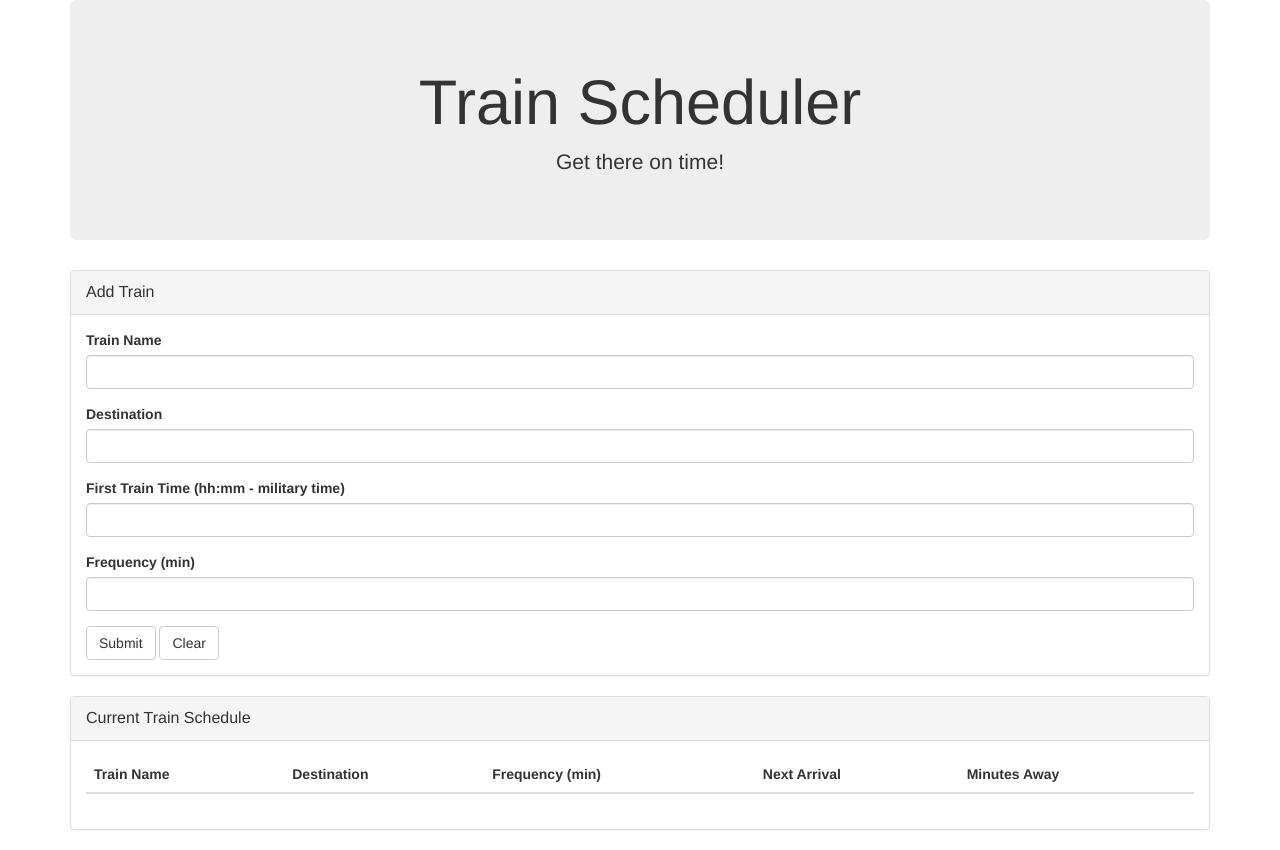
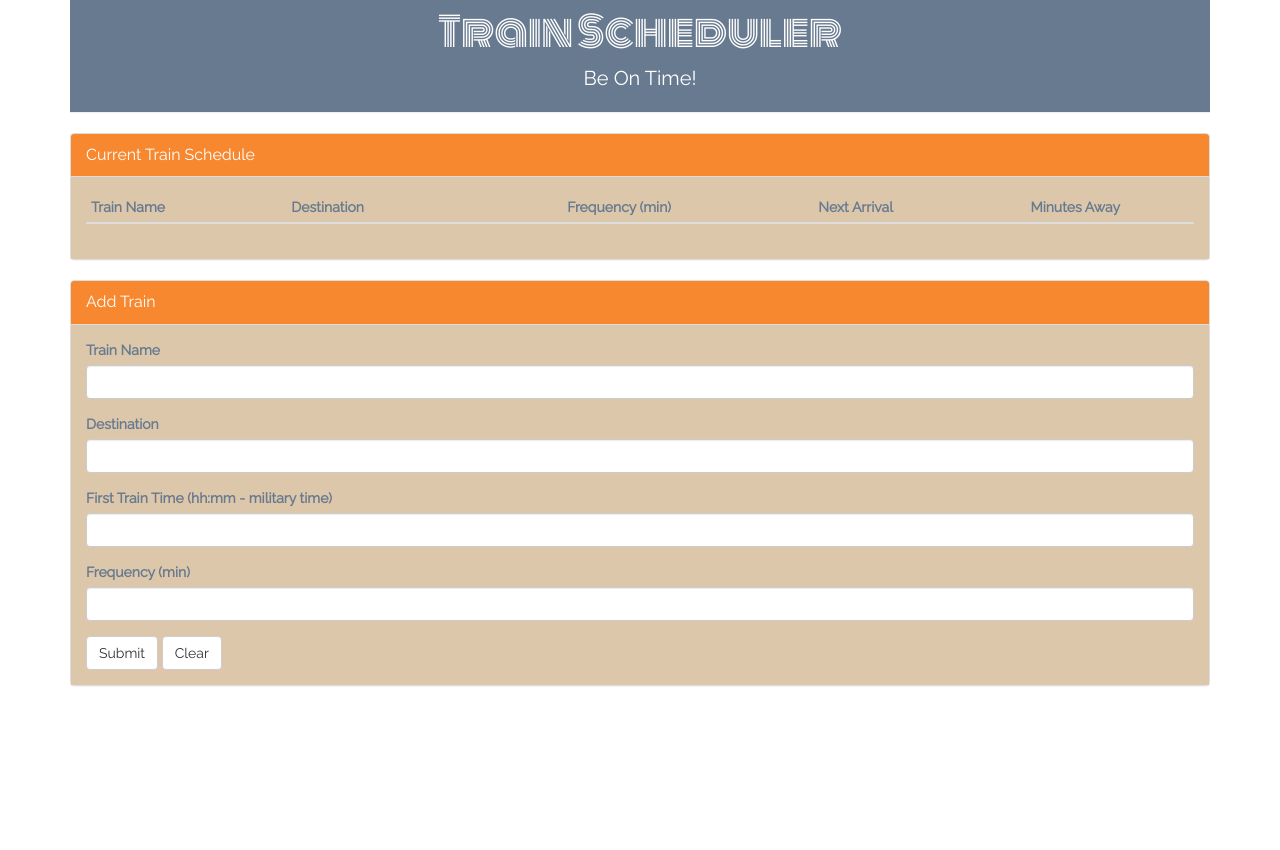
Before and after one commit to aguirremra/TrainScheduler, a plain HTML site: page index.html in a window 1280 px wide. After the commit the page ends 800 px from the top, so only its background shows below. Drawn offline with nearby package versions, Linux system fonts and the light colour scheme; some packages are replaced by stand-ins of ours; no server answers; a script that the page names is missing.

Commit message:
final changes

```diff
--- a/assets/css/style.css
+++ b/assets/css/style.css
@@ -1,3 +1,34 @@
+*{
+	font-family: 'Raleway', sans-serif;
+	color: #687a8f;
+}
+.page-header{
+	margin-top: 0px;
+	background-color: #687a8f;
+	color: white;
+}
+#subhead{
+	color: white;
+	font-size: 20px;
+}
+h1{
+	margin-top: 0px;
+	padding-top: 10px;
+	font-size: 40px;
+	font-family: 'Monoton', cursive;
+}
+.panel-default .panel-heading{
+	background-color: #f7882f;
+	color: white;
+}
 .panel-body{
 	overflow-x:auto;
+	background-color: #dcc7aa
 }
+.container{
+	margin-top: 0px;
+}
+.table-borderless td,
+.table-borderless th {
+    border: 0;
+}
--- a/assets/javascript/app.js
+++ b/assets/javascript/app.js
@@ -26,10 +26,7 @@ $("#submit").on("click", function(){
   firstTime = $("#first-time").val().trim();
   frequency = $("#frequency").val().trim();
 
-
-  console.log(trainName);
-
-
+  //push values to the database
   database.ref().push({
     trainName: trainName,
     destination: destination,
@@ -42,41 +39,37 @@ $("#submit").on("click", function(){
 
   //Firebase watcher
   database.ref().on("child_added", function(snapshot){
+    var sv = snapshot.val();
+    // console.log(sv);
 
-    var sv = snapshot.val();
+    //minutes away
+    var minutesAway = getNextArrival(sv.firstTime, sv.frequency);
 
-    console.log(sv);
-    console.log(sv.trainName);
-    console.log(sv.destination);
-    console.log(sv.firstTime);
-    console.log(sv.frequency);
+    //next arrival
+    var nextArrival = moment(moment().add(minutesAway, "minutes")).format("HH:mm");
 
-    var minutesTillTrain = getNextArrival(sv.firstTime, sv.frequency);
-    console.log("min til train: " + minutesTillTrain);
-
-    // Next Train
-    var nextArrival = moment(moment().add(minutesTillTrain, "minutes")).format("HH:mm");
-    console.log("ARRIVAL TIME: " + nextArrival);
-
+    //push the data to the table
     $("tbody")
-    .append("<tr><td>"+sv.trainName+"</td><td>"+sv.destination+"</td><td>"+sv.frequency+"</td><td>"+nextArrival+"</td><td>"+minutesTillTrain+"</td></tr>");
+    .append("<tr><td>"+sv.trainName+"</td><td>"+sv.destination+"</td><td class='text-center'>"+sv.frequency+"</td><td class='text-center'>"+nextArrival+"</td><td class='text-center'>"+minutesAway+"</td></tr>");
 
   }, function(errorObject){
     console.log("Errors handled: " + errorObject.code);
   });
 
+  //function to get next arrival
   function getNextArrival(firstTime, frequency){
     // First Time (pushed back 1 year to make sure it comes before current time)
     var firstTimeConverted = moment(firstTime, "HH:mm").subtract(1, "years");
-    console.log("first time converted: " + moment(firstTimeConverted).format("HH:mm"));
     // Difference between the times
     var diffTime = moment().diff(moment(firstTimeConverted), "minutes");
-    console.log("DIFFERENCE IN TIME: " + diffTime);
     // Time apart (remainder)
     var tRemainder = diffTime % frequency;
-    console.log("time remainder" + tRemainder);
     // Minute Until Train
-    var minutesTillTrain = frequency - tRemainder;
-    console.log("MINUTES TILL TRAIN: " + minutesTillTrain);
-    return minutesTillTrain;
+    var minutesAway = frequency - tRemainder;
+    return minutesAway;
   }
+
+//form validator
+$.validate({
+  modules : 'date'
+});
--- a/index.html
+++ b/index.html
@@ -10,15 +10,46 @@
   	<script src="https://www.gstatic.com/firebasejs/4.3.1/firebase.js"></script>
   	<!--momentjs-->
   	<script src="https://cdn.jsdelivr.net/momentjs/2.12.0/moment.min.js"></script>
+  	<!-- jquery form validator -->
+  	<script src="https://cdnjs.cloudflare.com/ajax/libs/jquery-form-validator/2.3.26/jquery.form-validator.min.js"></script>
   	<!--bootstrap-->
  	<link rel="stylesheet" href="https://maxcdn.bootstrapcdn.com/bootstrap/3.3.7/css/bootstrap.min.css"/>
+	<!--google fonts -->
+ 	<link href="https://fonts.googleapis.com/css?family=Monoton|Raleway" rel="stylesheet">
   <link rel="stylesheet" type="text/css" href="assets/css/style.css">
 </head>
 <body>
 	<div class="container">
-		<div class="jumbotron jumbotron-fluid">
+		<div class="page-header">
 		<h1 class="text-center">Train Scheduler</h1>
-		<p class="text-center">Get there on time!</p>
+		<p id="subhead" class="text-center">Be On Time!</p>
+		</div>
+		<div class="row">
+			<div class="col-sm-12">
+				<div class="panel panel-default">
+				<div class="panel-heading">
+					<div class="panel-title">
+					Current Train Schedule
+					</div>
+				</div>
+				  <div class="panel-body">
+					<table class="table table-borderless table-condensed table-hover">
+					  <thead>
+					    <tr>
+					      <th>Train Name</th>
+					      <th>Destination</th>
+					      <th class="text-center">Frequency (min)</th>
+					      <th class="text-center">Next Arrival</th>
+					      <th class="text-center">Minutes Away</th>
+					    </tr>
+					  </thead>
+					  <tbody>
+
+					  </tbody>
+					</table>
+				  </div>
+				</div>
+			</div>
 		</div>
 		<div class="row">
 			<div class="col-sm-12">
@@ -29,7 +60,7 @@
 					</div>
 				</div>
 				  <div class="panel-body">
-					<form>
+					<form action="" id="registration-form">
 						<div class="form-group">
 						<label for="train-name">Train Name</label>
 						<input type="text" class="form-control" id="train-name">
@@ -40,11 +71,11 @@
 						</div>
 						<div class="form-group">
 						<label for="first-time">First Train Time (hh:mm - military time)</label>
-						<input type="text" class="form-control" id="first-time">
+						<input type="text" class="form-control" id="first-time" data-validation="time" data-validation-help="HH:mm">
 						</div>
 						<div class="form-group">
 						<label for="frequency">Frequency (min)</label>
-						<input type="text" class="form-control" id="frequency">
+						<input type="text" class="form-control" id="frequency" data-validation="number" data-validation-allowing="range[1;180]" data-validation-error-msg="Ener a number between 1-180">
 						</div>
 						<button id="submit" type="submit" class="btn btn-default">Submit</button>
 						<button id="reset" type="reset" class="btn btn-default">Clear</button>
@@ -53,33 +84,6 @@
 				</div>
 			</div>
 		</div>
-		<div class="row">
-			<div class="col-sm-12">
-				<div class="panel panel-default">
-				<div class="panel-heading">
-					<div class="panel-title">
-					Current Train Schedule
-					</div>
-				</div>
-				  <div class="panel-body">
-					<table class="table">
-					  <thead>
-					    <tr>
-					      <th>Train Name</th>
-					      <th>Destination</th>
-					      <th>Frequency (min)</th>
-					      <th>Next Arrival</th>
-					      <th>Minutes Away</th>
-					    </tr>
-					  </thead>
-					  <tbody>
-
-					  </tbody>
-					</table>
-				  </div>
-				</div>
-			</div>
-		</div>
 	</div>
 	<script src="assets/javascript/app.js"></script>
 </body>
```
Also changed, not shown: Train_Time_Image.png (deleted).
